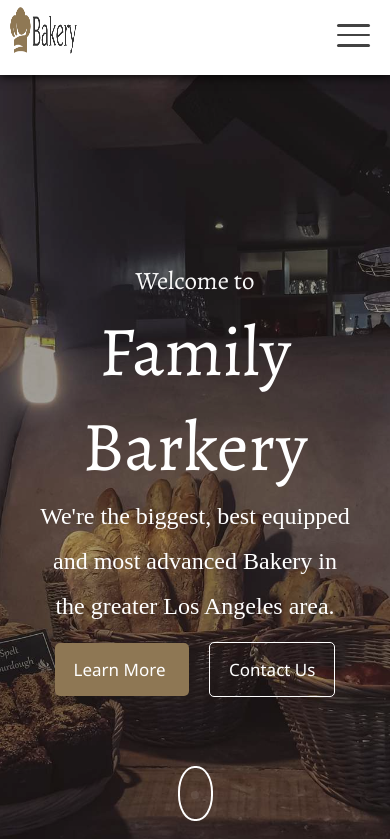
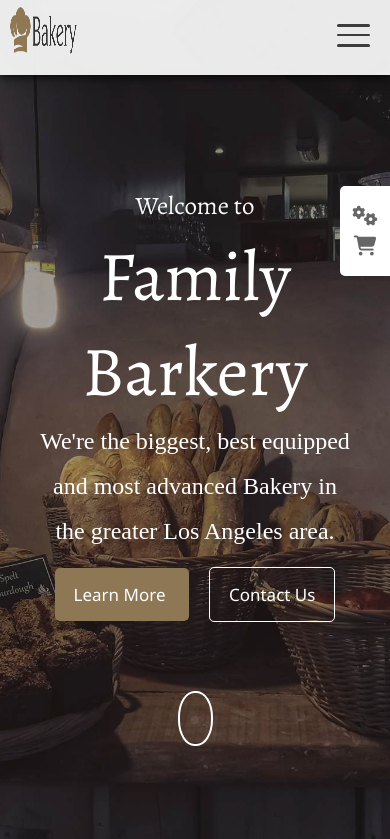
Before and after one commit to eslamkhaled201/bakery-project, a plain HTML site: page index.html in a window 390 px wide. Shown: the top 839 px of the page. Drawn offline with nearby package versions, Linux system fonts and the light colour scheme.

Commit message:
update css

```diff
--- a/css/footer.css
+++ b/css/footer.css
@@ -1,7 +1,6 @@
 footer{
     display: flex;
     flex-direction: column;
-    background-color: brown;
     min-height: 95vh;
     width: 100%;
 }
@@ -47,7 +46,7 @@ footer{
     text-transform: capitalize;
     font-size: 2rem;
     color: #fff;
-    margin:  0 0 2rem;
+  margin-bottom: 2rem;
 }
 .column p{
     color: #969696;
@@ -72,7 +71,7 @@ footer{
     top: 5%;
 }
 .contact-method i{
-    margin-right: 1rem;
+    padding-right: 1rem;
 }
 .contact-method a{
     color:#969696;
--- a/css/main.css
+++ b/css/main.css
@@ -12,7 +12,40 @@
     align-items: center;
 }
 
+
 /*  main header styling */
+main{
+    width: 100%;
+}
+
+.main__aside{
+    position: fixed;
+    display:flex;
+    z-index: 4444;
+    justify-content: center;
+    flex-direction: column;
+    right: 0;
+    top: 22vh;
+    width: 50px;
+    height: 90px;
+    background-color: #fff;
+    padding: 15px 0;
+    border-bottom-left-radius:5px ;
+    border-top-left-radius:5px ;
+}
+
+.main__aside i{
+    text-align: center;
+    color: #666;
+    display: block;
+    font-size: 2rem;
+    margin: 10px 0;
+    transition: color 0.5s;
+    cursor: pointer;
+}
+.main__aside i:hover{
+    color: #0275d8;
+}
 
 .header__text-box{
     background:  url('../images/drew-coffman-1872.jpg');
@@ -20,6 +53,7 @@
     background-position: center;
     color: white;
     text-align: center;
+    width: 100%;
     height: 100vh;
     display: flex;
     flex-direction: column;
@@ -256,11 +290,26 @@
 
 
 /*  reponsive settings  */
+@media (max-width:1100px)
+{
+    .footer__section1 .container{
+        width: 90%;
+        height: 80%;
+        display: flex;
+        flex-wrap: wrap;
+        justify-content: space-around;
+    }
+
+    .column{
+        margin: 1rem 0;
+        width: 45%;
+    }
+}
 
 @media (max-width:767px)
 {
+
     .header__navBar{
-        position: relative;
         display: flex;
         height: auto;
         flex-direction: column;
--- a/css/navBar.css
+++ b/css/navBar.css
@@ -35,6 +35,7 @@
     height: 100%;
     display: inline-block;
     margin-right: 2rem;
+
 }
 .link a{
     top: 30%;
@@ -43,10 +44,12 @@
 }
 .active{
     position: relative;
+    padding: 0 10px;
 }
 .active::before{
     position: absolute;
     content: " ";
+    left: 0;
     width: 100%;
     height: 2px;
     background-color: #8e7754;
@@ -91,18 +94,18 @@
 }
 .toggle::before{
     animation-name: hidden;
-    animation-duration: 0.5s;
+    animation-duration: 0.3s;
     animation-fill-mode: forwards;
 }
 .toggle{
     animation-name: rotateMain;
-    animation-duration: 0.5s;
+    animation-duration: 0.3s;
     animation-delay: 0.3s;
     animation-fill-mode: forwards;
 }
 .toggle::after{
     animation-name: rotateAfter;
-    animation-duration: 0.5s;
+    animation-duration: 0.3s;
     animation-delay: 0.2s;
     animation-fill-mode: forwards;
 }
--- a/index.html
+++ b/index.html
@@ -14,12 +14,12 @@
     <header class="header">
       <nav class="header__navBar">
         <a href="#" class="toggler">
-          <span class="toggle-bar "></span>
+          <span class="toggle-bar"></span>
         </a>
         <a href="#" class="navBar__logo">
           <img src="./images/bakery-color.png" alt="website-logo" />
         </a>
-        <ul class="nav_links ">
+        <ul class="nav_links">
           <li class="link active"><a href="#">Home</a></li>
           <li class="link"><a href="#">About</a></li>
           <li class="link"><a href="#">Our offer</a></li>
@@ -30,6 +30,14 @@
       </nav>
     </header>
     <main class="main">
+      <aside class="main__aside">
+        <div class="menu__icons">
+          <i class="menu-icon fa fa-cogs fas "></i>
+          <a href="https://themeforest.net/item/engage-creative-multipurpose-wp-theme/19199913?ref=Veented&clickthrough_id=1420059832&redirect_back=true" target="_blank">
+            <i class="menu-icon fa fa-shopping-cart"></i>
+          </a>
+        </div>
+      </aside>
       <div class="header__text-box">
         <div class="layer">
           <p title="greating">Welcome to</p>
@@ -46,9 +54,6 @@
           </div>
           <a class="ancor-forworder" href="#"><span></span></a>
         </div>
-
-
-
       </div>
       <section id="about-us" class="section__about-us">
         <div class="container about-us__container">
--- a/main.js
+++ b/main.js
@@ -12,3 +12,4 @@ document.querySelector('.toggler').addEventListener('click' ,()=>{
         navLinks.classList.add('open');
     }
 })
+/* fa-times */
```
